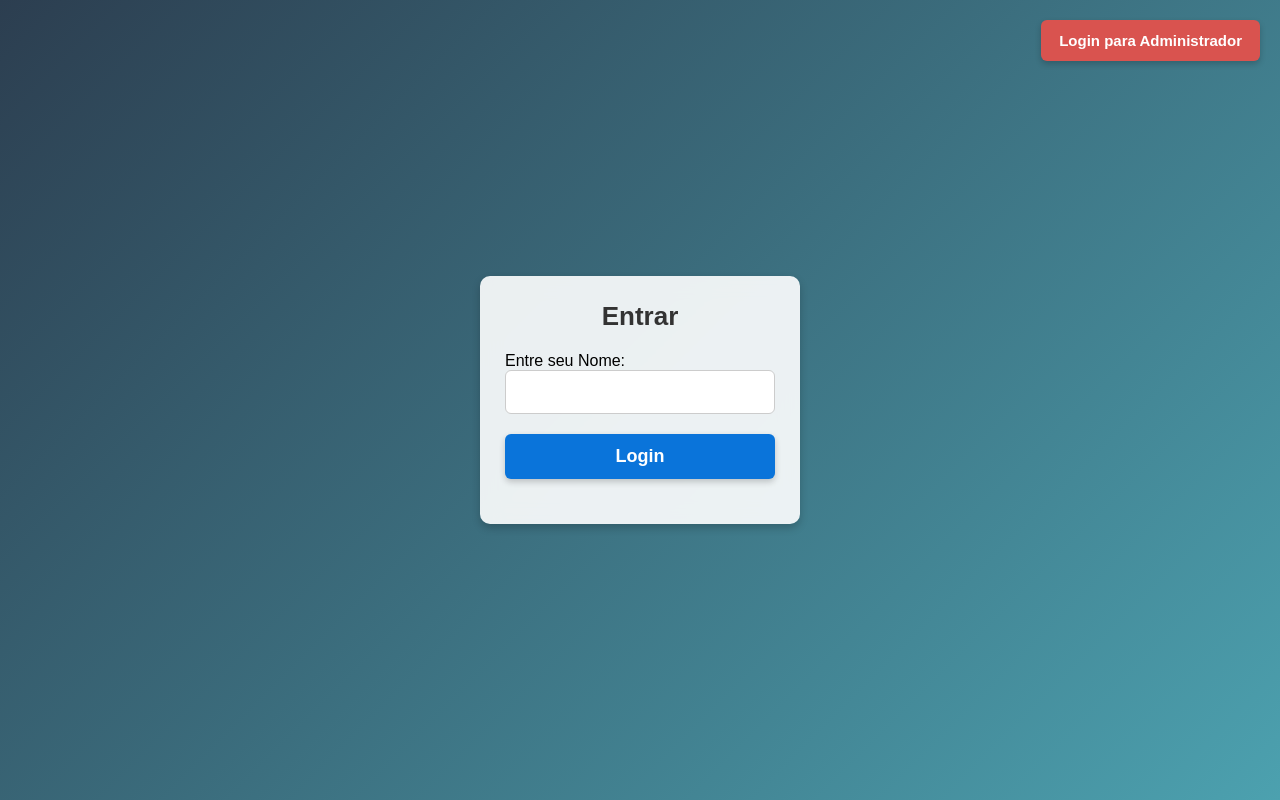
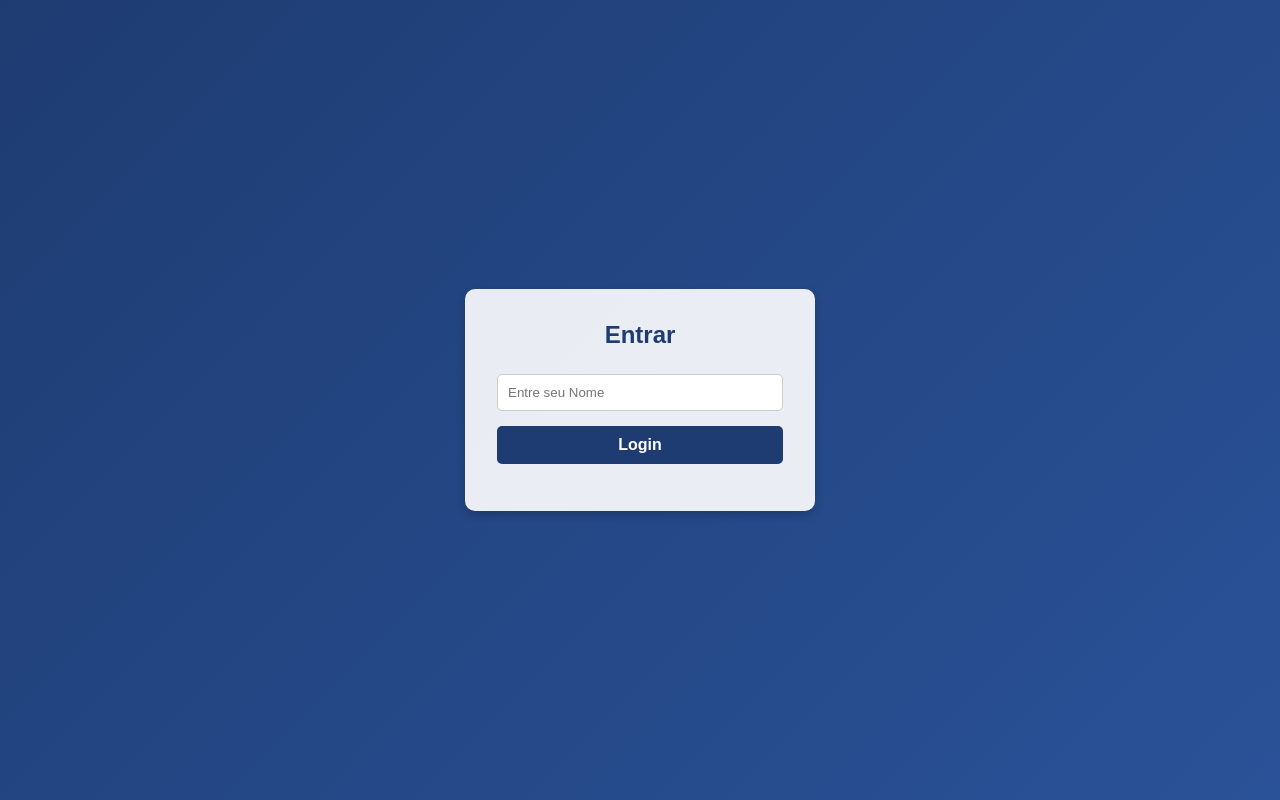
Before and after one commit to Grupo-de-EC/Dev_Choice, a PHP site: page /Login.html in a window 1280 px wide. Run offline with PHP 8.4, Linux system fonts and the light colour scheme.

Commit message:
Melhorei o Login e agora ele puxa o nome no index

```diff
--- a/Index.css
+++ b/Index.css
@@ -203,3 +203,9 @@ body.alto-contraste {
 footer.alto-contraste {
   color: limegreen;
 }
+
+h3 {
+  align-items: center;
+  display: flex;
+  justify-content: center;
+}
--- a/Index.js
+++ b/Index.js
@@ -20,3 +20,8 @@ document.getElementById("contrasteBtn").addEventListener("click", () => {
   document.querySelector("footer").classList.toggle("alto-contraste");
   document.querySelector("#input-area").classList.toggle("alto-contraste");
 });
+
+const nome = localStorage.getItem("nomeUsuario");
+if (nome) {
+  document.getElementById("boasVindas").textContent = `Bem-vindo, ${nome}!`;
+}
--- a/Login.css
+++ b/Login.css
@@ -3,99 +3,71 @@
   margin: 0;
   padding: 0;
   box-sizing: border-box;
+  font-family: "Arial", sans-serif;
 }
 
-/* Estilização do corpo */
 body {
-  font-family: Arial, sans-serif;
+  background: linear-gradient(135deg, #1e3c72, #2a5298);
   display: flex;
   justify-content: center;
   align-items: center;
   height: 100vh;
-  background: linear-gradient(135deg, #2c3e50, #4ca1af);
-  position: relative;
 }
 
-/* Botão de Login para Administrador */
-.admin-button {
-  position: absolute;
-  top: 20px;
-  right: 20px;
+.login-container {
+  background: rgba(255, 255, 255, 0.9);
+  padding: 2rem;
+  border-radius: 10px;
+  box-shadow: 0 4px 8px rgba(0, 0, 0, 0.2);
+  text-align: center;
+  max-width: 350px;
+  width: 100%;
 }
 
-.admin-button button {
-  background-color: #d9534f;
-  color: white;
-  border: none;
-  padding: 12px 18px;
-  border-radius: 6px;
-  cursor: pointer;
-  font-size: 15px;
-  font-weight: bold;
-  transition: 0.3s;
-  box-shadow: 0 3px 6px rgba(0, 0, 0, 0.2);
+.login-container h2 {
+  margin-bottom: 20px;
+  color: #1e3c72;
 }
 
-.admin-button button:hover {
-  background-color: #c9302c;
-  transform: scale(1.05);
+.input-group {
+  margin-bottom: 15px;
+  text-align: left;
 }
 
-/* Container do login */
-.login-container {
-  background: rgba(255, 255, 255, 0.9);
-  padding: 25px;
-  border-radius: 10px;
-  box-shadow: 0 4px 8px rgba(0, 0, 0, 0.2);
-  width: 320px;
-  text-align: center;
-  backdrop-filter: blur(10px);
-}
-
-/* Título */
-h2 {
-  font-size: 26px;
-  margin-bottom: 20px;
+.input-group label {
+  font-size: 14px;
+  font-weight: bold;
   color: #333;
 }
 
-/* Grupo de entrada */
-.input-group {
-  margin-bottom: 20px;
-  text-align: left;
-}
-
-/* Campos de entrada */
-input[type="text"] {
+.input-group input {
   width: 100%;
-  padding: 12px;
-  font-size: 16px;
+  padding: 10px;
+  margin-top: 5px;
   border: 1px solid #ccc;
-  border-radius: 6px;
+  border-radius: 5px;
   transition: 0.3s;
 }
 
-input[type="text"]:focus {
-  border-color: #0a74da;
+.input-group input:focus {
+  border-color: #1e3c72;
   outline: none;
-  box-shadow: 0 0 6px rgba(10, 116, 218, 0.5);
+  box-shadow: 0 0 5px rgba(30, 60, 114, 0.5);
 }
 
-/* Botão de enviar */
-button {
+.input-group a button {
   width: 100%;
-  padding: 12px;
-  background: #0a74da;
+  padding: 10px;
+  background: #1e3c72;
   color: white;
-  font-size: 18px;
+  font-size: 16px;
   font-weight: bold;
   border: none;
-  border-radius: 6px;
+  border-radius: 5px;
   cursor: pointer;
   transition: 0.3s;
-  box-shadow: 0 3px 6px rgba(0, 0, 0, 0.2);
 }
 
-button:hover {
-  background-color: #005b96;
+.input-group a button:hover {
+  background: #2a5298;
 }
--- a/Login.html
+++ b/Login.html
@@ -1,38 +1,32 @@
 <!DOCTYPE html>
 <html lang="pt-BR">
   <head>
-    <meta charset="UTF-8">
-    <meta name="viewport" content="width=device-width, initial-scale=1.0">
+    <meta charset="UTF-8" />
+    <meta name="viewport" content="width=device-width, initial-scale=1.0" />
     <title>Login</title>
-    <link rel="stylesheet" href="Login.css">
+    <link rel="stylesheet" href="Login.css" />
   </head>
   <body>
-
-    <!-- Botão de Login do Administrador -->
-    <div class="admin-button">
-        <a href="AdminLogin.html">
-            <button>Login para Administrador</button>
-        </a>
-    </div>
-
     <!-- Login do Usuário -->
     <div class="login-container">
       <h2>Entrar</h2>
       <form>
         <div class="input-group">
-                <label for="username">Entre seu Nome:</label>
-                <input type="text" id="username" name="username" required>
-            </div>
-            <div class="input-group">
-                <div class="g-recaptcha" data-sitekey="your-site-key-here"></div>
+          <input
+            type="text"
+            id="username"
+            name="username"
+            placeholder="Entre seu Nome"
+            required
+          />
         </div>
         <div class="input-group">
           <a href="Index.html">
-                    <button type="button">Login</button>
+            <button type="button" id="loginButton">Login</button>
           </a>
         </div>
       </form>
     </div>
-
+    <script src="Login.js"></script>
   </body>
 </html>
--- /dev/null
+++ b/Login.js
@@ -0,0 +1,4 @@
+document.getElementById("loginButton").addEventListener("click", function () {
+  const username = document.getElementById("username").value;
+  localStorage.setItem("nomeUsuario", username);
+});
```
Also changed, not shown: Index.html (+1 -10 lines). Lines whose indentation alone changed are shown as unchanged.
